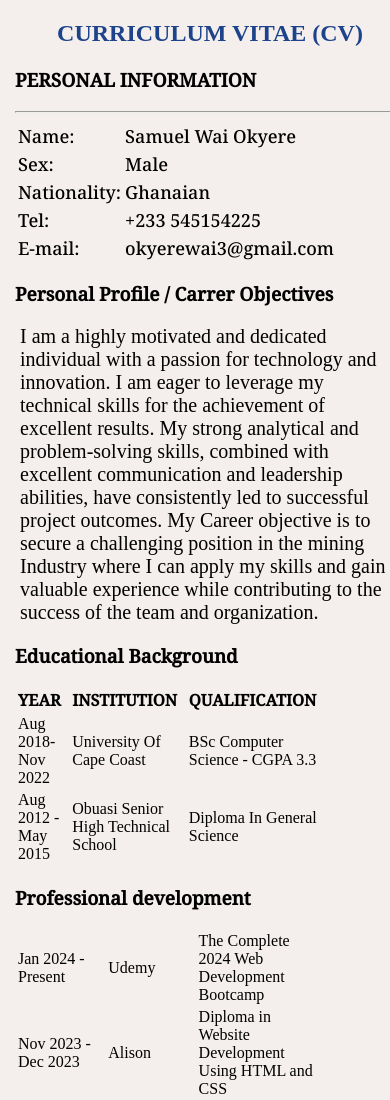
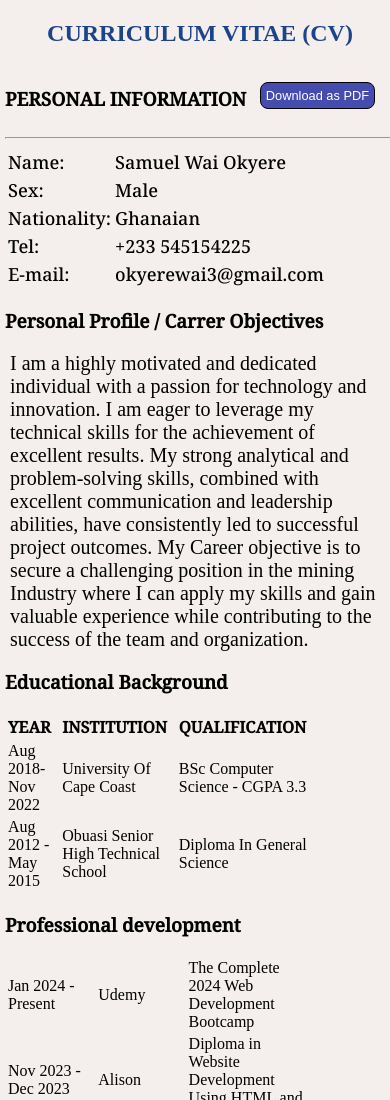
Before and after one commit to WAIOKYERE/My-CV, a plain HTML site: page index.html in a window 390 px wide. Shown: the top 1100 px of the page. Drawn offline with Linux system fonts and the light colour scheme.

Commit message:
Add files via upload

```diff
--- a/index.html
+++ b/index.html
@@ -1,25 +1,34 @@
 <!DOCTYPE html>
 <html>
+
 <head>
     <meta charset="UTF-8" />
     <title>Samuel Wai Okyere</title>
-    <meta name="viewport"  content="width=device-width, initial-scale=1.0">
-    <link rel="preconnect" href="https://fonts.googleapis.com">
-    <link rel="preconnect" href="https://fonts.googleapis.com">
-    <link rel="preconnect" href="https://fonts.gstatic.com" crossorigin>
-    <link href="https://fonts.googleapis.com/css2?family=Noto+Serif:wght@500&display=swap" rel="stylesheet">
-  <link rel="stylesheet" href="resume.css">
+    <meta name="viewport" content="width=device-width, initial-scale=1.0" />
+    <link rel="preconnect" href="https://fonts.googleapis.com" />
+    <link rel="preconnect" href="https://fonts.googleapis.com" />
+    <link rel="preconnect" href="https://fonts.gstatic.com" crossorigin />
+    <link href="https://fonts.googleapis.com/css2?family=Noto+Serif:wght@500&display=swap" rel="stylesheet" />
+    <link rel="stylesheet" href="resume.css" />
 </head>
+
 <body>
-    <section class="personal" >
+
+    <div id="cvContainer">
+        <section class="personal">
             <div id="heading">
                 <h1>CURRICULUM VITAE (CV)</h1>
             </div>
             <div class="personal-data">
+                <div class="float-left">
                     <h3>PERSONAL INFORMATION</h3>
-            <hr>
                 </div>
-        <table id="pd" >
+                <div class="float-right">
+                    <button id="downloadPDF">Download as PDF</button>
+                </div>
+            </div>
+            <hr />
+            <table id="pd">
                 <tr>
                     <td>Name:</td>
                     <td>Samuel Wai Okyere</td>
@@ -30,7 +39,7 @@
                 </tr>
                 <tr>
                     <td>Nationality:</td>
-                <td> Ghanaian</td>
+                    <td>Ghanaian</td>
                 </tr>
                 <tr>
                     <td>Tel:</td>
@@ -45,16 +54,17 @@
 
         <section class="personal-profile">
             <div class="profile">
-            <h3>
-                Personal Profile / Carrer Objectives
-            </h3>
+                <h3>Personal Profile / Carrer Objectives</h3>
                 <p>
-                I am a highly motivated and dedicated individual with a passion for technology and innovation. I am
-                eager to leverage my technical skills for the achievement of excellent results. My strong analytical and
-                problem-solving skills, combined with excellent communication and leadership abilities, have
-                consistently led to successful project outcomes.
-                My Career objective is to secure a challenging position in the mining Industry where I can apply my skills
-                and gain valuable experience while contributing to the success of the team and organization.
+                    I am a highly motivated and dedicated individual with a passion for
+                    technology and innovation. I am eager to leverage my technical
+                    skills for the achievement of excellent results. My strong
+                    analytical and problem-solving skills, combined with excellent
+                    communication and leadership abilities, have consistently led to
+                    successful project outcomes. My Career objective is to secure a
+                    challenging position in the mining Industry where I can apply my
+                    skills and gain valuable experience while contributing to the
+                    success of the team and organization.
                 </p>
             </div>
         </section>
@@ -106,6 +116,7 @@
                     </tr>
                 </table>
             </div>
+            <br>
 
             <div class="specialisation">
                 <h3>Area Of specialisation</h3>
@@ -128,15 +139,15 @@
 
             <div class="comp-literacy">
                 <h3>Computer Literacy</h3>
-            <p>Microsoft Office Suit (Word, Excel, Power Point, Access) </p>
+                <p>Microsoft Office Suit (Word, Excel, Power Point, Access)</p>
                 <p>Figma</p>
             </div>
             <div class="skills">
                 <h3>Added Skills</h3>
-            <p>Html / CSS / JavaScript </p>
+                <p>Html / CSS / JavaScript</p>
                 <p>UI/UX Design</p>
-             <p> Mobile Phone and Computer Hardware</p>
-             <p>	Driving</p>
+                <p>Mobile Phone and Computer Hardware</p>
+                <p>Driving</p>
             </div>
 
             <div class="research">
@@ -144,6 +155,7 @@
                 <p>Cyber Crimes and Ways to Mitigate them</p>
             </div>
         </section>
+        <br>
 
         <section class="work-experience">
             <div class="work">
@@ -155,7 +167,7 @@
                         <td>Company</td>
                     </tr>
                     <tr>
-                    <td>Nov 2022 - Nov 2023 </td>
+                        <td>Nov 2022 - Nov 2023</td>
                         <td>Branch Supervisor / Warehouse and Dispatch Officer</td>
                         <td>African Resource Management</td>
                     </tr>
@@ -163,13 +175,29 @@
 
                 <h3>Duties</h3>
                 <ul>
-                <li> Managed warehouse operations, including inventory maintenance and record-keeping</li>
-                <li> Oversaw product acceptance and accurate storage </li>
-                <li> Facilitated timely packaging and delivery to mining clients (e.g. ANGLOGOLD Obuasi mine, Sandvik, Geodrill) </li>
-                <li> Monitored product status and updated records until delivery confirmation</li>
-                <li> Implemented restocking procedures and updated product listing </li>
-                <li> Assisted clients in processing requests, ensuring prompt delivery</li>
-                <li> Maintained strong customer relations through on-time deliveries and effective problem solving </li>
+                    <li>
+                        Managed warehouse operations, including inventory maintenance and
+                        record-keeping
+                    </li>
+                    <li>Oversaw product acceptance and accurate storage</li>
+                    <li>
+                        Facilitated timely packaging and delivery to mining clients (e.g.
+                        ANGLOGOLD Obuasi mine, Sandvik, Geodrill)
+                    </li>
+                    <li>
+                        Monitored product status and updated records until delivery
+                        confirmation
+                    </li>
+                    <li>
+                        Implemented restocking procedures and updated product listing
+                    </li>
+                    <li>
+                        Assisted clients in processing requests, ensuring prompt delivery
+                    </li>
+                    <li>
+                        Maintained strong customer relations through on-time deliveries
+                        and effective problem solving
+                    </li>
                     <li>Lead in procurind and maintenanceof company assets</li>
                 </ul>
             </div>
@@ -181,7 +209,7 @@
                     <td>Company</td>
                 </tr>
                 <tr>
-                <td>July 2015 - August 2018 </td>
+                    <td>July 2015 - August 2018</td>
                     <td>Teacher</td>
                     <td>God Lives School</td>
                 </tr>
@@ -191,7 +219,7 @@
             <ul>
                 <li>Taught junior high school students</li>
                 <li>Taught English language and Religion studies</li>
-            <li> Students completed their BECE exam successfully</li>
+                <li>Students completed their BECE exam successfully</li>
             </ul>
 
             <table>
@@ -201,15 +229,14 @@
                 </tr>
                 <tr>
                     <td>May 2012 - June 2014</td>
-                <td>Mechanic </td>
-
+                    <td>Mechanic</td>
                 </tr>
             </table>
 
             <h3>Duties</h3>
             <ul>
                 <li>Removed worn out Brake Pads from vehicles</li>
-            <li> Serviced brake pads for various vehicle types</li>
+                <li>Serviced brake pads for various vehicle types</li>
             </ul>
         </section>
 
@@ -217,11 +244,23 @@
             <div class="spacial">
                 <h3>Special Qualities</h3>
                 <ul>
-                <li>Result Oriented (Bottom line and output oriented, and able to push self and others steadfastly for results)</li>
+                    <li>
+                        Result Oriented (Bottom line and output oriented, and able to push
+                        self and others steadfastly for results)
+                    </li>
                     <li>Good Communication skills</li>
-                <li>Analytical Thinking (Able to think Logically / Systematically and seek answers beyond the obvious)</li>
-                <li>Technology Insight (Understand how technology is vital to Organizational success and knowledgeable on current technologies)</li>
-                <li>Flexible i.e. Prepared to work varied hours to accomplish requirements</li>
+                    <li>
+                        Analytical Thinking (Able to think Logically / Systematically and
+                        seek answers beyond the obvious)
+                    </li>
+                    <li>
+                        Technology Insight (Understand how technology is vital to
+                        Organizational success and knowledgeable on current technologies)
+                    </li>
+                    <li>
+                        Flexible i.e. Prepared to work varied hours to accomplish
+                        requirements
+                    </li>
                 </ul>
             </div>
         </section>
@@ -245,13 +284,33 @@
             </table>
             <h3>Duties</h3>
             <ul>
-            <li>Communicated effectively with customers and other technicians to understand their needs and explain the repairs </li>
-            <li>Identified and fixed issues with computer hardware components, such as screens, keyboards, batteries, etc.</li>
-            <li>Restored files that have been accidentally deleted or damaged using data recovery software</li>
-            <li>Set up and configured networks and devices, such as routers, switches, modems, etc.</li>
-            <li>Used and troubleshooted different operating systems, such as Windows, Mac OS, and Linux</li>
-            <li>Built an online website to advertise and sell products and services</li>
-            <li>Managed time efficiently and prioritized tasks according to urgency and importance</li>
+                <li>
+                    Communicated effectively with customers and other technicians to
+                    understand their needs and explain the repairs
+                </li>
+                <li>
+                    Identified and fixed issues with computer hardware components, such
+                    as screens, keyboards, batteries, etc.
+                </li>
+                <li>
+                    Restored files that have been accidentally deleted or damaged using
+                    data recovery software
+                </li>
+                <li>
+                    Set up and configured networks and devices, such as routers,
+                    switches, modems, etc.
+                </li>
+                <li>
+                    Used and troubleshooted different operating systems, such as
+                    Windows, Mac OS, and Linux
+                </li>
+                <li>
+                    Built an online website to advertise and sell products and services
+                </li>
+                <li>
+                    Managed time efficiently and prioritized tasks according to urgency
+                    and importance
+                </li>
             </ul>
         </section>
 
@@ -267,40 +326,45 @@
                     </tr>
                     <tr>
                         <td>May 2015 - Present</td>
-                    <td>Children's Ministry Instructor </td>
+                        <td>Children's Ministry Instructor</td>
                         <td>Tutuka Freeman Methodist Church</td>
                     </tr>
                     <tr>
-                    <td>July 2019 - October 2022 </td>
+                        <td>July 2019 - October 2022</td>
                         <td>Male Organizing Secretary</td>
                         <td>Ghana Methodist Students Union (UCC LOCAL)</td>
                     </tr>
                 </table>
                 <h3>Duties</h3>
                 <ul>
-                <li>In charge the organization of all church activities </li>
-                <li>Organized people to work together to achieve higher tasks </li>
+                    <li>In charge the organization of all church activities</li>
+                    <li>Organized people to work together to achieve higher tasks</li>
                     <li>Trained both males and females to perform tasks with ease</li>
-                <li>Maintained and improved the unions assets </li>
-                <li>Oversaw sound management for all Ghana Methodist Students Union (Ghamsu) service</li>
+                    <li>Maintained and improved the unions assets</li>
+                    <li>
+                        Oversaw sound management for all Ghana Methodist Students Union
+                        (Ghamsu) service
+                    </li>
                     <li>Led a diverse team of 62 members (22 males, 30 females)</li>
-                <li> Spearheaded sound asset procurement for the union </li>
-                <li> Facilitated a smooth transition of power upon the expiration of my term</li>
-                <li> Led organizing team for largest campus church program in 22</li>
+                    <li>Spearheaded sound asset procurement for the union</li>
+                    <li>
+                        Facilitated a smooth transition of power upon the expiration of my
+                        term
+                    </li>
+                    <li>Led organizing team for largest campus church program in 22</li>
                 </ul>
             </div>
 
             <div class="hobbies">
                 <h3>Hobbies</h3>
                 <p>Reading</p>
-            <p>Teaching </p>
+                <p>Teaching</p>
             </div>
         </section>
 
         <section class="reference">
             <h3>References</h3>
             <div class="references">
-
                 <div class="Rev">
                     <p>Rev Dr Emmanuel A. Gyeabour</p>
                     <p>Headmaster</p>
@@ -315,7 +379,10 @@
                     <p>Obuasi</p>
                     <p>Ghana - West Africa</p>
                     <p>Tel: +233 244373743</p>
-                <p>Email: <a href="Emmanuel.opoku1@gmail.com">Emmanuel.opoku1@gmail.com</a></p>
+                    <p>
+                        Email:
+                        <a href="Emmanuel.opoku1@gmail.com">Emmanuel.opoku1@gmail.com</a>
+                    </p>
                 </div>
 
                 <div class="Oye">
@@ -326,12 +393,13 @@
                     <p>Obuasi</p>
                     <p>Ghana - West Africa</p>
                     <p>Tel: 0264776784</p>
-
                 </div>
             </div>
         </section>
+    </div>
 
-    <a></a>
+    <script src="https://cdnjs.cloudflare.com/ajax/libs/html2pdf.js/0.9.2/html2pdf.bundle.min.js"></script>
+    <script src="script.js"></script>
+</body>
 
-</body>
 </html>
--- a/resume.css
+++ b/resume.css
@@ -1,6 +1,30 @@
 #heading{
     text-align: center;
     color: #1D438A;
+}
+
+.personal-data{
+    display: flex;
+    justify-content: space-between;
+}
+
+#downloadPDF {
+    background-color: #4CAF50; /* Green */
+    border: none;
+    color: white;
+    padding: 15px 32px;
+    text-align: center;
+    text-decoration: none;
+    display: inline-block;
+    font-size: 16px;
+    margin: 4px 2px;
+    cursor: pointer;
+    border-radius: 8px;
+}
+#downloadPDF:hover{
+    color: black;
+    background-color: #16f11dd3;
+    transition-duration: 1s;
 }
 
 #pd{
@@ -59,7 +83,7 @@ td{
     body{
       background-color: rgb(244, 239, 236);
       width: 100%;
-      margin: 15px;
+      margin: 5px;
     }
 
 
@@ -68,4 +92,14 @@ td{
     justify-content: space-between;
     gap: 20px;
 }
+
+#downloadPDF {
+    background-color: #454cad; /* Green */
+    border: 1px solid black;
+    padding: 5px 5px;
+    display: inline-block;
+    font-size: 0.8rem;
+    margin-right: 20px;
+    margin-top: 15px;
+}
   }
```
Also changed, not shown: script.js (added, +15 -0 lines). Lines whose indentation alone changed are shown as unchanged.
